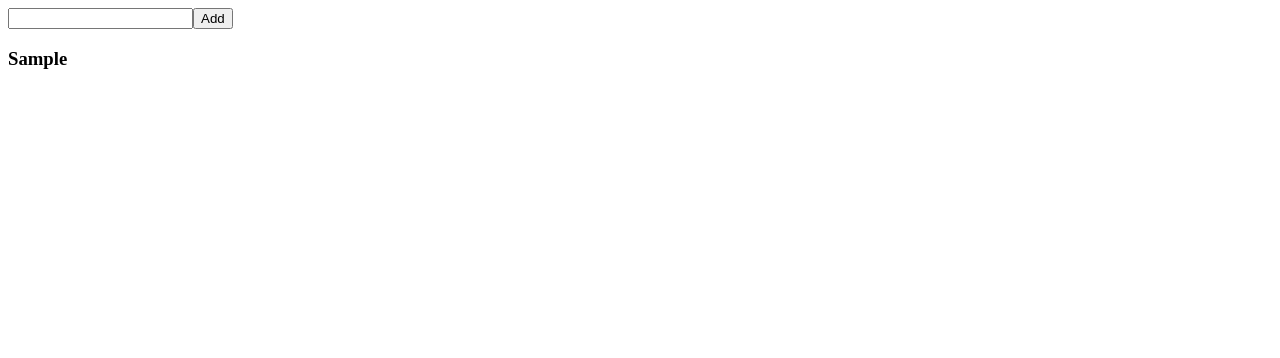
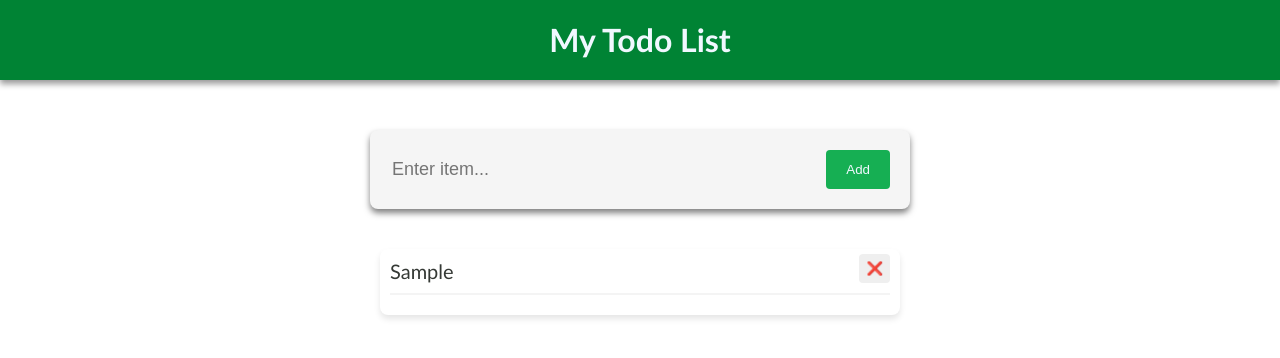
Before and after one commit to Adharsh-tvm/ToDoApp, a React (Vite) app: page / in a window 1280 px wide. Both pictures are taken after typing "Sample" into the empty fields and a click on the button "Add". Shown: the top 358 px of the page. Built offline with nearby package versions, Linux system fonts and the light colour scheme.

Commit message:
No errors...Delete button working

```diff
--- /dev/null
+++ b/src/App.css
@@ -0,0 +1,5 @@
+body{
+    margin: 0;
+    font-family: 'Gill Sans', 'Gill Sans MT', Calibri, 'Trebuchet MS', sans-serif;
+
+}
--- a/src/App.jsx
+++ b/src/App.jsx
@@ -1,10 +1,14 @@
+
+import Header from "./components/Header"
 import Todo from "./components/Todo"
+import './App.css'
 
 function App() {
 
   return (
     <>
       <div>
+        <Header/>
         <Todo/>
       </div>
     </>
--- /dev/null
+++ b/src/components/Form.jsx
@@ -0,0 +1,29 @@
+import { useState } from "react";
+import styles from "./form.module.css"
+export default function Form({todos, setTodos}) {
+
+  const [todo, setTodo] = useState("");
+
+
+  function handleSubmit(e) {
+    e.preventDefault();
+    if (todo.trim() === "") return; // Avoid adding empty todos
+    setTodos([...todos, todo]); // Ensure todo is a string
+    setTodo("");
+  }
+
+  return (
+    <form className={styles.todoform} onSubmit={handleSubmit}>
+      <div className={styles.inputContainer}>
+      <input
+      className={styles.textInput}
+        onChange={(e) => setTodo(e.target.value)}
+        value={todo}
+        type="text"
+        placeholder="Enter item..."
+      />
+      <button className={styles.inputButton} type="submit">Add</button>
+      </div>
+    </form>
+  )
+}
--- /dev/null
+++ b/src/components/Header.jsx
@@ -0,0 +1,8 @@
+
+import styles from './header.module.css'
+
+export default function Header() {
+  return (
+    <div className={styles.header} >My Todo List</div>
+  )
+}
--- a/src/components/Todo.jsx
+++ b/src/components/Todo.jsx
@@ -1,31 +1,18 @@
+
 import { useState } from "react";
-import TodoItem from "./TodoItem";
+import Todolist from "./Todolist";
+import Form from "./Form";
 
 export default function Todo() {
-    const [todo, setTodo] = useState("");
+
     const [todos, setTodos] = useState([]);
-
-    function handleSubmit(e) {
-        e.preventDefault();
-        if (todo.trim() === "") return; // Avoid adding empty todos
-        setTodos([...todos, todo]); // Ensure todo is a string
-        setTodo("");
-    }
 
     return (
         <div>
-            <form onSubmit={handleSubmit}>
-                <input
-                    onChange={(e) => setTodo(e.target.value)}
-                    value={todo}
-                    type="text"
-                />
-                <button type="submit">Add</button>
-            </form>
 
-            {todos.map((item, index) => (
-                <TodoItem key={index} item={item} /> // Use index as a key for simplicity
-            ))}
+            <Form todos={todos} setTodos={setTodos} />
+            <Todolist todos = {todos} setTodos={setTodos} />
+
         </div>
     );
 }
--- a/src/components/TodoItem.jsx
+++ b/src/components/TodoItem.jsx
@@ -1,5 +1,22 @@
-export default function TodoItem({item}) {
 
-    return <h3>{item}</h3>
+import styles from './todoitem.module.css'
+
+export default function TodoItem({item, todos, setTodos}) {
+
+    function handleDelete(item){
+        console.log(`Delete button clicked for ${item} `);
+        setTodos(todos.filter((todo) => todo!==item))
+    }
+
+    return <div className={styles.item} >
+        <div className={styles.itemName}>
+            {item}
+            <span>
+            <button onClick={()=>handleDelete(item)} className={styles.deleteButton} > &#10060;</button>
+        </span>
+        </div>
+
+        <hr className={styles.line} />
+        </div>
 
 };
--- /dev/null
+++ b/src/components/Todolist.jsx
@@ -0,0 +1,12 @@
+
+import TodoItem from "./TodoItem"
+import styles from './todolist.module.css'
+
+export default function Todolist({todos , setTodos}) {
+    return (
+        <div className= {styles.list} >
+            {todos.map((item, index) => (
+            <TodoItem key={index} item={item} todos = {todos} setTodos={setTodos} /> // Use index as a key for simplicity
+        ))}</div>
+    )
+}
--- /dev/null
+++ b/src/components/form.module.css
@@ -0,0 +1,33 @@
+.todoform{
+    background-color: whitesmoke;
+    border-radius: 8px;
+    padding : 20px;
+    width: 500px;
+    margin: 0 auto;
+    margin-top: 50px;
+    box-shadow: 0 4px 6px rgb(0,0,0,0.5);
+}
+.textInput{
+    width: 100%;
+    border: none;
+    display: block;
+    background-color: whitesmoke;
+    font-size: 18px;
+    color: black
+
+}
+.textInput:focus{
+    outline: none;
+}
+.inputButton{
+    display: inline-block;
+    border: none;
+    border-radius: 4px;
+    background-color: rgb(22, 175, 83);
+    padding: 12px 20px;
+    color: aliceblue;
+    cursor: pointer;
+}
+.inputContainer{
+    display: flex;
+}
--- /dev/null
+++ b/src/components/header.module.css
@@ -0,0 +1,10 @@
+.header{
+   background-color: rgb(0, 131, 52);
+   text-align: center;
+   font-weight: bold;
+   height: 40px;
+   padding: 20px;
+   font-size: 2em;
+   color: aliceblue;
+   box-shadow: 0 4px 6px rgba(0,0,0,0.4);
+}
--- /dev/null
+++ b/src/components/todoitem.module.css
@@ -0,0 +1,24 @@
+.item{
+    width: 500px;
+    color: #353935;
+    font-size: 20px;
+    margin: 0px;
+}
+
+.temName{
+    font-weight: bolder;
+    padding: 0px;
+}
+
+.line{
+    border: 1px solid #f4f4f4;
+}
+
+.deleteButton{
+    float: right;
+    padding: 7px ;
+    border: none;
+    margin-top: -5px;
+    border-radius: 4px;
+    cursor: pointer;
+}
--- /dev/null
+++ b/src/components/todolist.module.css
@@ -0,0 +1,9 @@
+.list{
+    background-color:white;
+    border-radius: 8px;
+    box-shadow: 0 4px 6px rgba(0,0,0,0.1);
+    width: 500px;
+    margin : 0 auto;
+    padding: 10px;
+    margin-top: 40px;
+}
```
